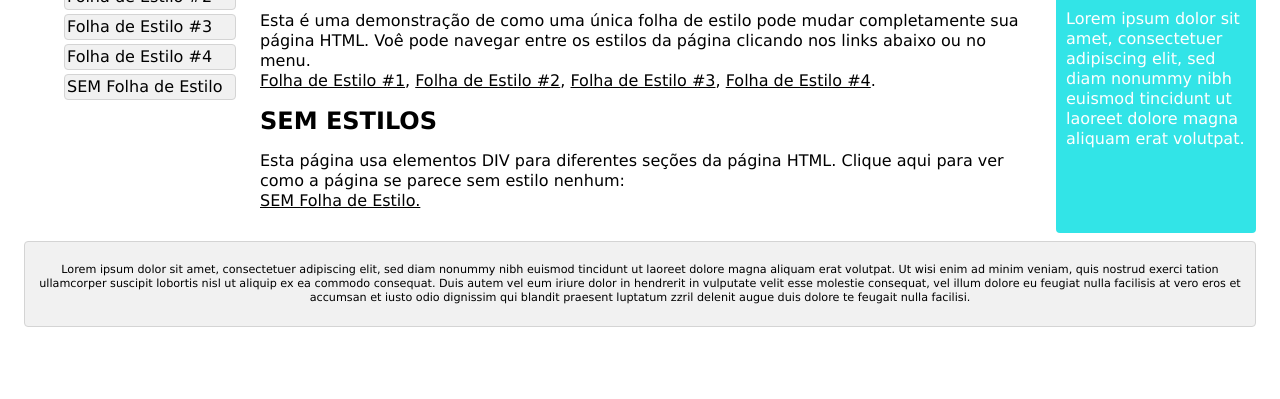
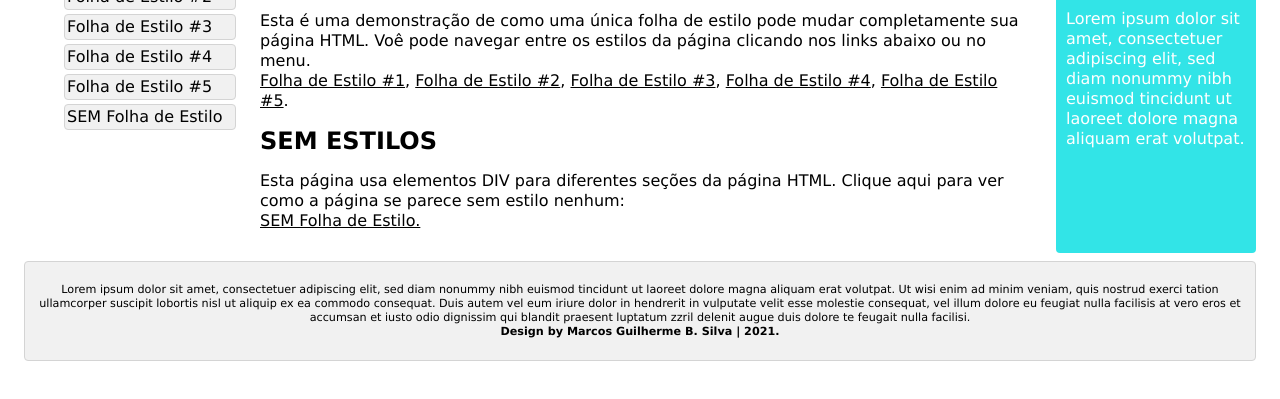
Before and after one commit to mguilherm/varios-css-html, a plain HTML site: page index.html in a window 1280 px wide. Shown: the part 215-614 px from the top of the page. Drawn offline with Linux system fonts and the light colour scheme.

Commit message:
Add files via upload
Versão atualizada com 5º Layout em CSS

```diff
--- a/index.html
+++ b/index.html
@@ -1,9 +1,11 @@
 <!DOCTYPE html>
 <html>
   <head>
+
     <meta charset="UTF-8" />
     <title>#1 CSS Page</title>
-    <style>/*FOLHA DE ESTILO 01 */
+        <style>
+        /*FOLHA DE ESTILO 01 */
 
             body {
                 font: 100% Lucida Sans, Verdana;
@@ -342,6 +344,112 @@
                 padding-inline: 10px;
             }
         </style>
+
+        <style>
+            /* FOLHA DE ESTILO 05 */
+            body {
+                background-color: #201D1D;
+                font-family: Montserrat, Arial;
+                padding: 10px;
+            }
+            .menu-item{
+                list-style-type: none;
+                padding: 5px;
+                width: 200px;
+                background-color: #90867A ;
+                text-align: center;
+                padding: 10px;
+                float: right;
+                margin: 4px;
+                cursor: pointer;
+                color: #F3EFE0;
+                transition: 1s;
+                border-radius: 40px;
+                box-shadow: 0px 3px 14px -7px rgba(0,0,0,1);
+                -webkit-box-shadow: 0px 3px 14px -7px rgba(0,0,0,1);
+                -moz-box-shadow: 0px 3px 14px -7px rgba(0,0,0,1);
+
+
+
+            }
+
+            .menu-item:hover{
+                width: 220px;
+                background-color: #F75C03;
+
+
+            }
+            .menu-item:nth-child(5){
+
+                background-color: #F75C03;
+
+
+            }
+            h1, h2 {
+                color: #F3EFE0
+            }
+            #top {
+                padding: 30px;
+                text-align: end;
+                background-color: #F75C03;
+                line-height: 10px;
+                color: #201D1D;
+                box-shadow: 0px 3px 14px -7px rgba(0,0,0,1);
+                -webkit-box-shadow: 0px 3px 14px -7px rgba(0,0,0,1);
+                -moz-box-shadow: 0px 3px 14px -7px rgba(0,0,0,1);
+
+            }
+
+            #sideBar{
+                color: #F75C03;
+                position: relative;
+                float: left;
+                width: 150px;
+                right: 40px;
+                padding: 50px;
+
+
+            }
+
+            #main{
+
+                padding: 60px;
+                position: absolute;
+                text-align: left;
+                background-color: #f3efe02d;
+                left: 220px;
+                right: 20px;
+                top: 235px;
+                box-shadow: 0px 3px 14px -7px rgba(0,0,0,1);
+                -webkit-box-shadow: 0px 3px 14px -7px rgba(0,0,0,1);
+                -moz-box-shadow: 0px 3px 14px -7px rgba(0,0,0,1);
+
+
+            }
+
+            #footer {
+                position: absolute;
+                bottom: 10px;
+                text-align: right;
+                padding-inline: 40px;
+                border-top: 1px solid #F75C03;
+                color: #f3efe0;
+
+
+            }
+
+
+
+           a{
+               color:#F75C03
+           }
+
+           a:hover{
+               color: #F3EFE0;
+               text-decoration: none;
+           }
+        </style>
+
     </head>
 
   <body>
@@ -357,6 +465,8 @@
                     <li onclick="changeStyle2()" class="menu-item"> Folha de Estilo #2 </li>
                     <li onclick="changeStyle3()" class="menu-item"> Folha de Estilo #3 </li>
                     <li onclick="changeStyle4()" class="menu-item"> Folha de Estilo #4 </li>
+                    <li onclick="changeStyle5()" class="menu-item"> Folha de Estilo #5 </li>
+
                     <li onclick="cleanStyle()" class="menu-item"> SEM Folha de Estilo </li>
                 </ul>
             </div>
@@ -369,7 +479,9 @@
             <a onclick="changeStyle1()" href="#"> Folha de Estilo #1</a>,
             <a onclick="changeStyle2()" href="#"> Folha de Estilo #2</a>,
             <a onclick="changeStyle3()" href="#"> Folha de Estilo #3</a>,
-            <a onclick="changeStyle4()" href="#"> Folha de Estilo #4</a>.
+            <a onclick="changeStyle4()" href="#"> Folha de Estilo #4</a>,
+            <a onclick="changeStyle5()" href="#"> Folha de Estilo #5</a>.
+
             </p>
 
 
@@ -379,7 +491,7 @@
             <p>
             Esta página usa elementos DIV para diferentes seções da página HTML.
             Clique aqui para ver como a página se parece sem estilo nenhum:
-            <br><a href="#"> SEM Folha de Estilo.</a>
+            <br><a onclick="cleanStyle()" href="#" > SEM Folha de Estilo.</a>
             </p>
 
 
@@ -402,18 +514,21 @@
         iriure dolor in hendrerit in vulputate velit esse molestie consequat, vel
         illum dolore eu feugiat nulla facilisis at vero eros et accumsan et iusto
         odio dignissim qui blandit praesent luptatum zzril delenit augue duis
-        dolore te feugait nulla facilisi.
+        dolore te feugait nulla facilisi.  <br> <strong> Design by Marcos Guilherme B. Silva | 2021.</strong>
         </p>
         </div>
     </div>
     <script>
-        alert("Bem Vindo a minha tela de HTML e CSS!");
+
 
         function cleanStyle() {
             document.styleSheets[0].disabled = true;
             document.styleSheets[1].disabled = true;
             document.styleSheets[2].disabled = true;
             document.styleSheets[3].disabled = true;
+            document.styleSheets[4].disabled = true;
+
+
         }
 
         function changeStyle1(){
@@ -440,7 +555,17 @@
 
         }
 
+        function changeStyle5(){
+            cleanStyle();
+            document.styleSheets[4].disabled = false;
+
+        }
+
+
+
+
         changeStyle1();
+
 
     </script>
 
```
Lines whose indentation alone changed are shown as unchanged.
